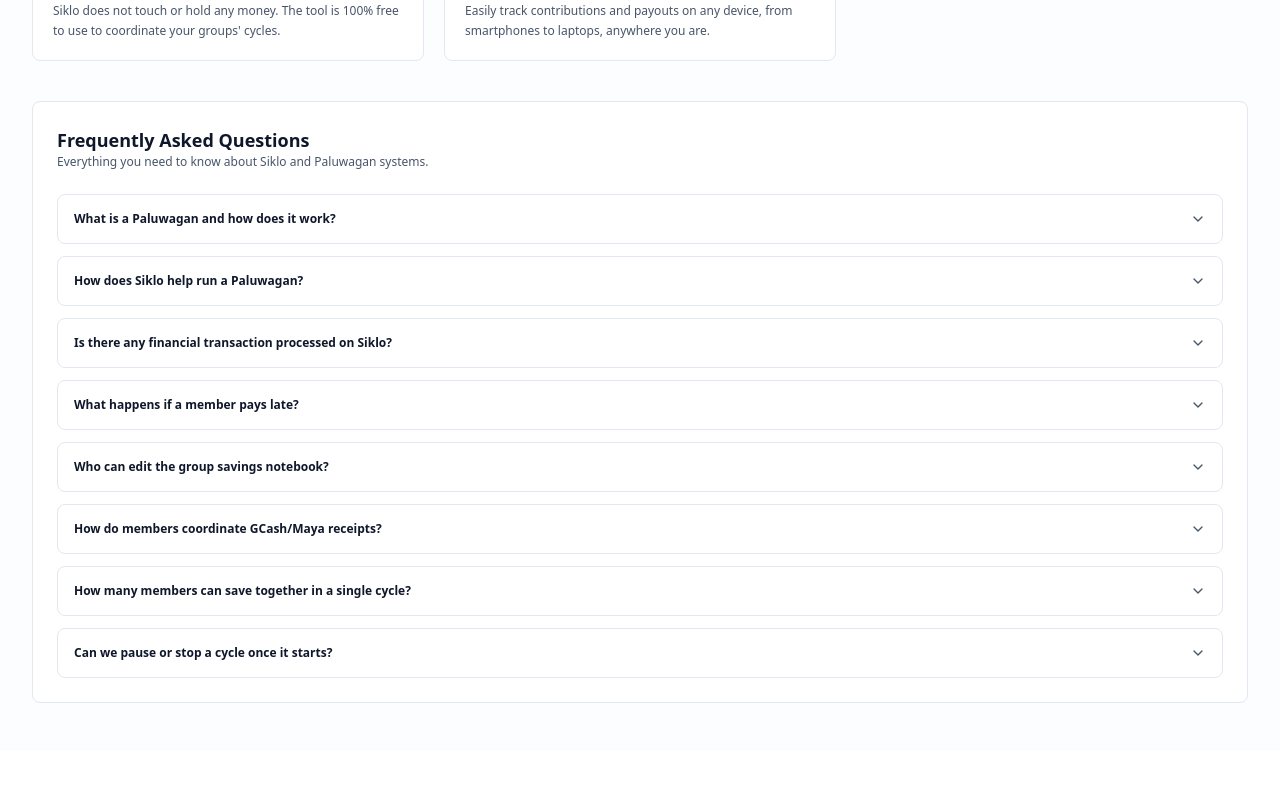
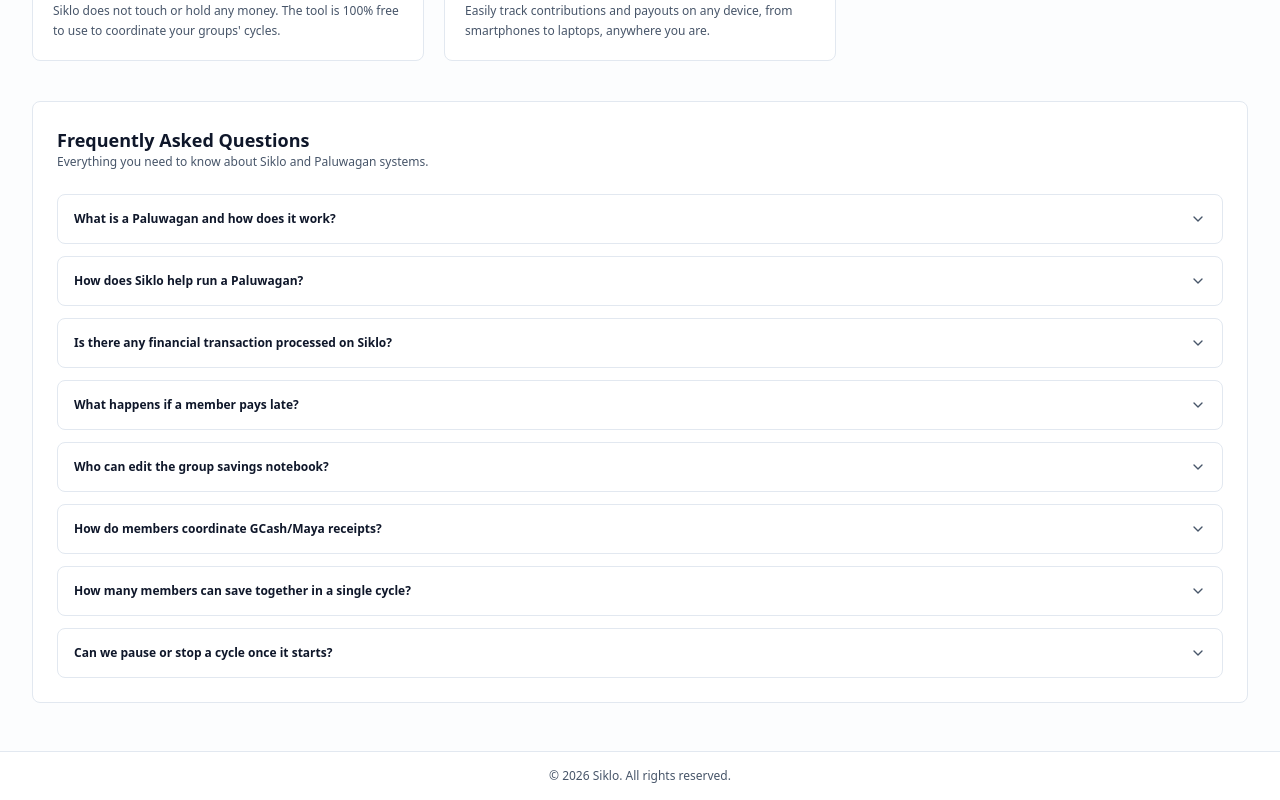
Before and after one commit to prodby-david/siklo, a Next.js app in the folder apps/web/: page /about in a window 1280 px wide. Shown: the part 941-1741 px from the top of the page. Before the commit the page ends 1692 px from the top, so only its background shows below. Built offline with nearby package versions, Linux system fonts and the light colour scheme.

Commit message:
fix: add footer and theme provider

```diff
--- a/apps/web/src/app/layout.tsx
+++ b/apps/web/src/app/layout.tsx
@@ -1,20 +1,11 @@
 import type { Metadata } from "next";
-import { Geist, Geist_Mono } from "next/font/google";
+import Footer from "@/shared/components/footer/Footer";
+import ThemeProvider from "@/shared/components/theme/ThemeProvider";
 import "./globals.css";
 
-const geistSans = Geist({
-  variable: "--font-geist-sans",
-  subsets: ["latin"],
-});
-
-const geistMono = Geist_Mono({
-  variable: "--font-geist-mono",
-  subsets: ["latin"],
-});
-
 export const metadata: Metadata = {
-  title: "Create Next App",
-  description: "Generated by create next app",
+  title: "Siklo",
+  description: "A management tool for your paluwagan",
 };
 
 export default function RootLayout({
@@ -23,11 +14,13 @@
   children: React.ReactNode;
 }>) {
   return (
-    <html
-      lang="en"
-      className={`${geistSans.variable} ${geistMono.variable} h-full antialiased`}
-    >
-      <body className="min-h-full flex flex-col">{children}</body>
+    <html lang="en" suppressHydrationWarning>
+      <body className="min-h-full flex flex-col">
+        <ThemeProvider>
+          {children}
+          <Footer />
+        </ThemeProvider>
+      </body>
     </html>
   );
 }
```
